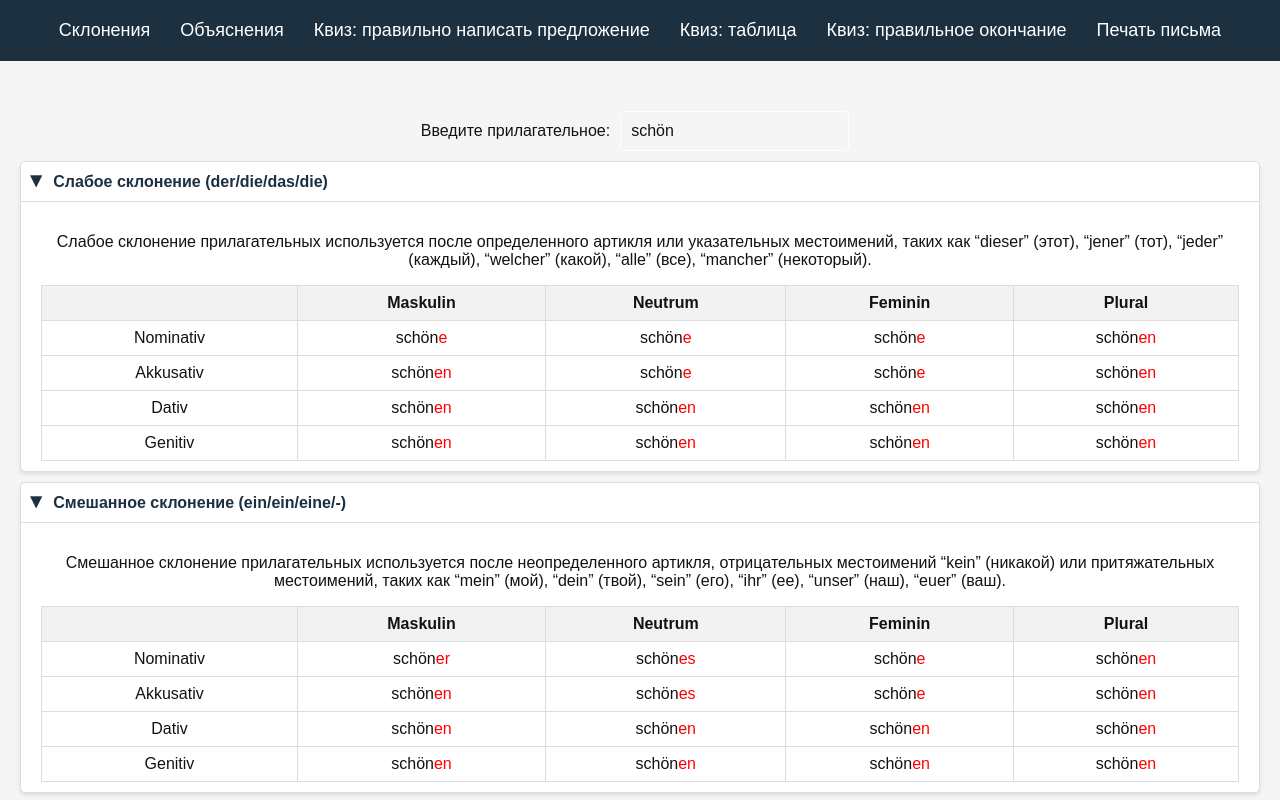
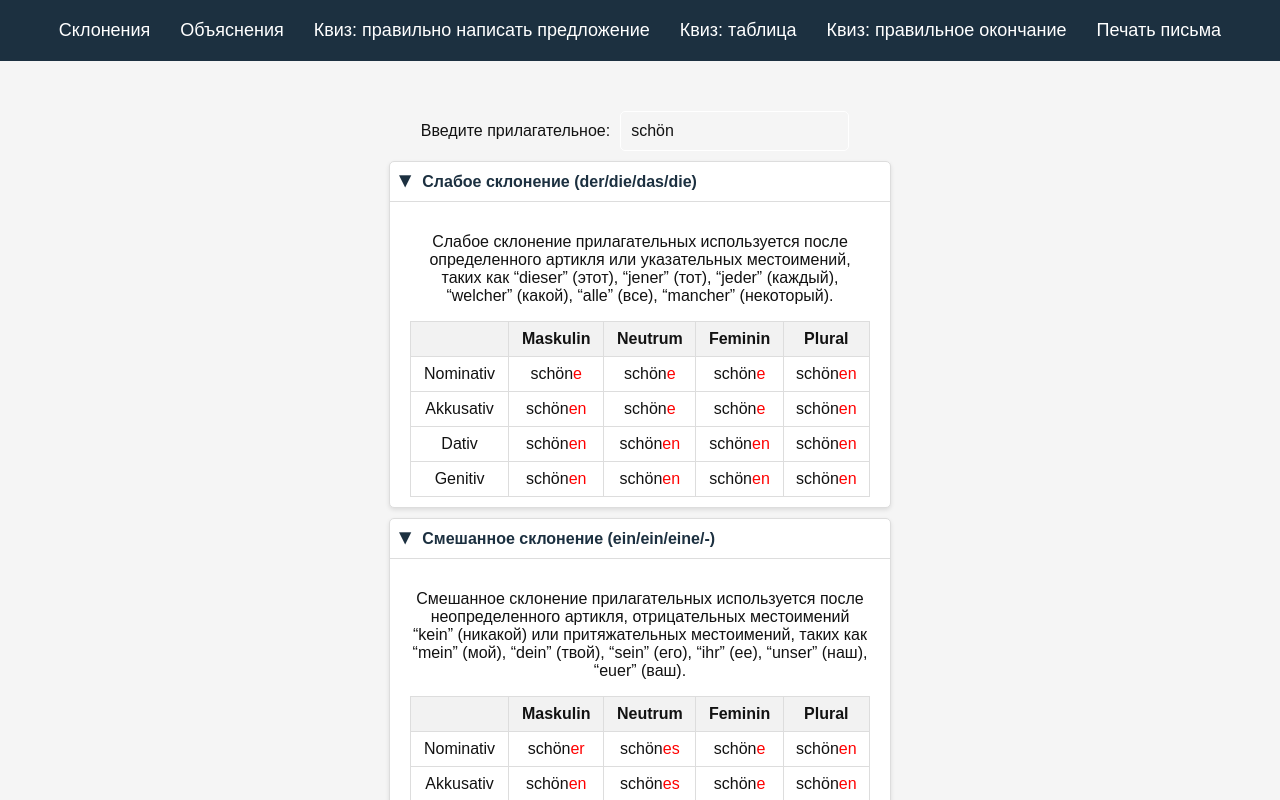
Before and after one commit to runasharp/german, a React (Create React App) app: page / in a window 1280 px wide. Shown: the top 800 px of the page. Built offline with nearby package versions, Linux system fonts and the light colour scheme.

Commit message:
Update styles.css

```diff
--- a/src/components/styles.css
+++ b/src/components/styles.css
@@ -1,3 +1,4 @@
+/* App.css */
 body {
   font-family: 'Arial', sans-serif;
   background-color: #f4f4f4;
@@ -24,19 +25,15 @@ header h1 {
 
 .main-content {
   display: flex;
-  flex-wrap: wrap;
-  justify-content: space-between;
-  padding: 20px;
-  gap: 20px;
-}
-
-.left-panel,
-.right-panel {
-  flex: 1;
-  min-width: 300px;
+  justify-content: center;
+  align-items: center;
+  flex-direction: column;
+  min-height: 80vh;
 }
 
 .toggle-container {
+  width: 100%;
+  max-width: 500px; /* Set a maximum width */
   margin-bottom: 10px;
   border: 1px solid #ddd;
   border-radius: 5px;
```
